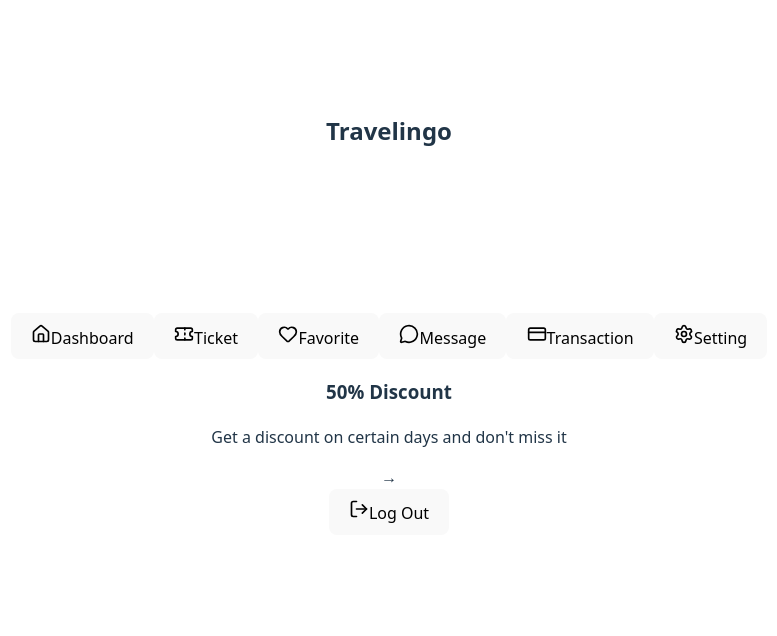
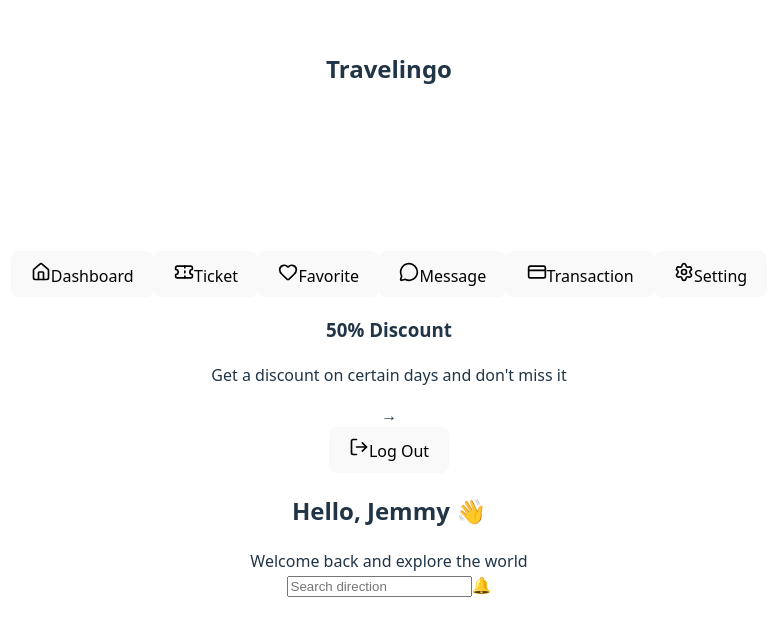
Before and after one commit to chulakasam/Travelingo, a React (Vite) app: page / in a window 1280 px wide. Shown: the part 104-740 px from the top of the page, without its empty margins (251-1028 px from the left). Built offline with nearby package versions, Linux system fonts and the light colour scheme.

Commit message:
5 update App.tsx and implement Main.tsx for welcome & searchbar part

```diff
--- a/src/App.tsx
+++ b/src/App.tsx
@@ -2,6 +2,7 @@ import { Home, Ticket, Heart, MessageCircle, CreditCard, Settings } from 'lucide
 import './App.css'
 import Sidebar from "./components/Sidebar.tsx";
 import {useState} from "react";
+import MainContent from "./components/MainContent.tsx";
 
 function App() {
     const [activeTab, setActiveTab] = useState('Dashboard');
@@ -17,7 +18,7 @@ function App() {
   return (
       <div className="app">
           <Sidebar sidebarItems={sidebarItems} activeTab={activeTab} setActiveTab={setActiveTab} />
-
+          <MainContent/>
       </div>
   )
 }
--- a/src/components/MainContent.tsx
+++ b/src/components/MainContent.tsx
@@ -0,0 +1,17 @@
+export default function MainContent(){
+    return (
+        <main className="main-content">
+            {/* welcome & search part */}
+            <div className="welcome-search">
+                <div>
+                    <h2 className="welcome-title">Hello, Jemmy <span role="img" aria-label="wave">👋</span></h2>
+                    <div className="welcome-subtitle">Welcome back and explore the world</div>
+                </div>
+                <div className="search-bar">
+                    <input type="text" placeholder="Search direction" className="search-input" />
+                    <span className="notification-icon">🔔</span>
+                </div>
+            </div>
+        </main>
+    )
+}
```
